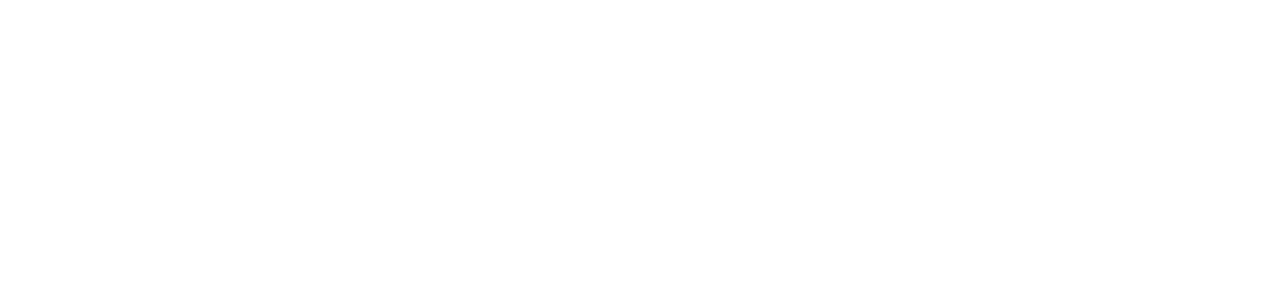
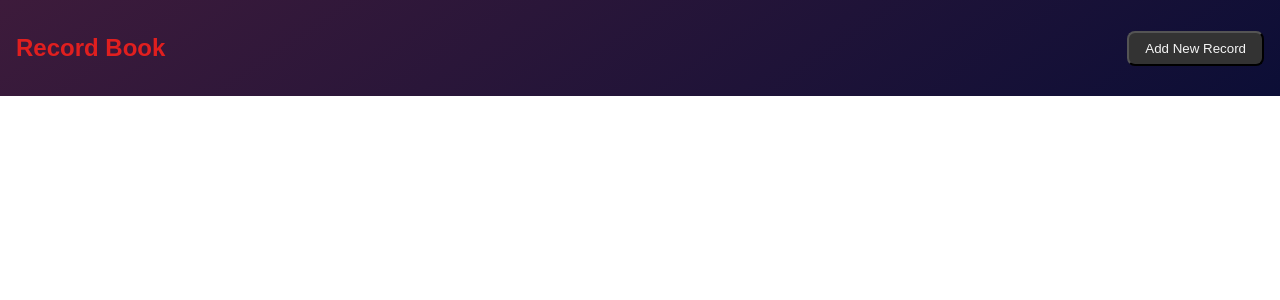
Before and after one commit to dev-enforced/record-book, a React (Vite) app: page / in a window 1280 px wide. Shown: the top 300 px of the page. Built offline with nearby package versions, Linux system fonts and the light colour scheme.

Commit message:
refactor: :recycle: Basic component of Navbar added

```diff
--- a/src/App.css
+++ b/src/App.css
@@ -0,0 +1,3 @@
+.App {
+  min-height: 100vh;
+}
--- a/src/App.tsx
+++ b/src/App.tsx
@@ -1,13 +1,12 @@
-import './App.css'
+import "./App.css";
+import { Navbar } from "./components";
 
 function App() {
-
-
-
   return (
-    <>
-    </>
-  )
+    <div className="App">
+      <Navbar />
+    </div>
+  );
 }
 
-export default App
+export default App;
--- /dev/null
+++ b/src/components/Navbar/Navbar.module.css
@@ -0,0 +1,29 @@
+.navbar_wrapper {
+  height: 12vh;
+  background-image: linear-gradient(146deg, #3d1b3b, #0c0e36);
+  justify-content: space-between;
+  padding: 1rem;
+}
+
+.navbar_logo {
+  font-size: 1.5rem;
+  color: var(--primary);
+}
+
+.add_new_record_btn {
+  padding: 0.5rem 1rem;
+  border-radius: 8px;
+  background-color: var(--secondary);
+}
+
+.add_new_record_btn > p {
+  font-family: "Montserrat", sans-serif;
+  font-weight: 400;
+  color: var(--white);
+}
+
+@media screen and (max-width: 768px) {
+  .navbar_logo {
+    font-size: 1rem;
+  }
+}
--- a/src/components/Navbar/Navbar.tsx
+++ b/src/components/Navbar/Navbar.tsx
@@ -1,5 +1,19 @@
+import styles from "./Navbar.module.css";
+
 const Navbar = () => {
-  return <div>Navbar</div>;
+  return (
+    <nav className={`container-flex-align-center ${styles.navbar_wrapper}`}>
+      <div>
+        <p className={`montserrat-bold ${styles.navbar_logo}`}>Record Book</p>
+      </div>
+
+      <div>
+        <button className={styles.add_new_record_btn}>
+          <p>Add New Record</p>
+        </button>
+      </div>
+    </nav>
+  );
 };
 
 export default Navbar;
--- a/src/components/Navbar/index.ts
+++ b/src/components/Navbar/index.ts
@@ -0,0 +1 @@
+export { default as Navbar } from "./Navbar";
--- a/src/components/index.ts
+++ b/src/components/index.ts
@@ -0,0 +1 @@
+export * from "./Navbar";
--- a/src/index.css
+++ b/src/index.css
@@ -0,0 +1,64 @@
+:root {
+  --primary: #e01f1f;
+  --secondary: #333333;
+  --white: #f5f5f5;
+}
+
+@import url("https://fonts.googleapis.com/css2?family=Montserrat:ital,wght@0,100..900;1,100..900&display=swap");
+
+*,
+*::before,
+*::after {
+  margin: 0;
+  padding: 0;
+  box-sizing: border-box;
+}
+
+.container-flex {
+  display: flex;
+}
+
+.container-flex-column {
+  display: flex;
+  flex-direction: column;
+}
+
+.center-text {
+  text-align: center;
+}
+
+.container-flex-center {
+  display: flex;
+  justify-content: center;
+  align-items: center;
+}
+
+.container-flex-align-center {
+  display: flex;
+  align-items: center;
+}
+
+.cursor-pointer {
+  cursor: pointer;
+}
+
+.montserrat-normal {
+  font-family: "Montserrat", sans-serif;
+  font-optical-sizing: auto;
+  font-weight: 400;
+  font-style: normal;
+}
+
+.montserrat-bold {
+  font-family: "Montserrat", sans-serif;
+  font-optical-sizing: auto;
+  font-weight: 700;
+  font-style: normal;
+}
+
+.montserrat-extraBold {
+  font-family: "Montserrat", sans-serif;
+  font-optical-sizing: auto;
+  font-weight: 800;
+  font-style: normal;
+}
```
Also changed, not shown: src/data.json (added, +39 -0 lines), src/data/recordsListing.config.ts (added, +18 -0 lines), src/components/ListingTable/ListingTable.module.css (added), src/components/ListingTable/ListingTable.tsx (added).
